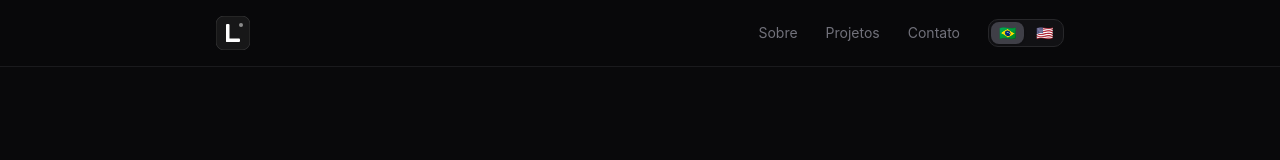
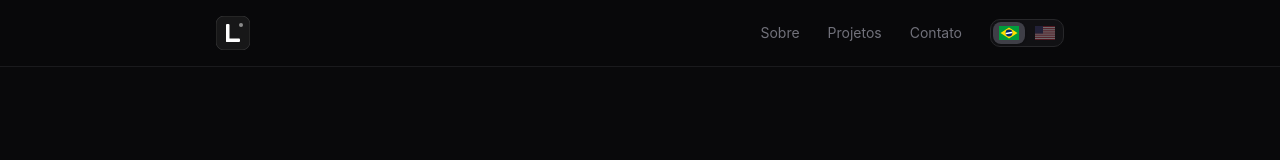
Before and after one commit to Louiis04/Portifolio, a React (Vite) app: page / in a window 1280 px wide. Shown: the top 160 px of the page. Built offline with nearby package versions, Linux system fonts and the light colour scheme.

Commit message:
feat: replace flag emojis with inline SVG flags

```diff
--- a/src/components/Navbar/Navbar.tsx
+++ b/src/components/Navbar/Navbar.tsx
@@ -1,3 +1,4 @@
+import React from "react"
 import { useLanguage } from "@/context/LanguageContext"
 import type { Language } from "@/i18n/translations"
 
@@ -20,9 +21,33 @@ function Logo() {
   )
 }
 
-const flags: { lang: Language; label: string; emoji: string }[] = [
-  { lang: "pt", label: "Português", emoji: "🇧🇷" },
-  { lang: "en", label: "English", emoji: "🇺🇸" },
+function BRFlag() {
+  return (
+    <svg viewBox="0 0 20 14" width="20" height="14" aria-hidden="true">
+      <rect width="20" height="14" fill="#009C3B" />
+      <polygon points="10,1.5 18.5,7 10,12.5 1.5,7" fill="#FFDF00" />
+      <circle cx="10" cy="7" r="3.4" fill="#002776" />
+      <rect x="6.6" y="6.3" width="6.8" height="1.4" rx="0.7" fill="white" transform="rotate(-10 10 7)" />
+    </svg>
+  )
+}
+
+function USFlag() {
+  const stripeH = 14 / 13
+  return (
+    <svg viewBox="0 0 20 14" width="20" height="14" aria-hidden="true">
+      <rect width="20" height="14" fill="#B22234" />
+      {[1, 3, 5, 7, 9, 11].map((i) => (
+        <rect key={i} y={i * stripeH} width="20" height={stripeH} fill="white" />
+      ))}
+      <rect width="8" height={stripeH * 7} fill="#3C3B6E" />
+    </svg>
+  )
+}
+
+const flags: { lang: Language; label: string; Flag: () => React.ReactElement }[] = [
+  { lang: "pt", label: "Português (BR)", Flag: BRFlag },
+  { lang: "en", label: "English (US)", Flag: USFlag },
 ]
 
 export default function Navbar() {
@@ -46,19 +71,19 @@ export default function Navbar() {
           </a>
 
           <div className="flex items-center gap-1 border border-zinc-800 rounded-lg p-0.5 bg-zinc-900/60">
-            {flags.map(({ lang, label, emoji }) => (
+            {flags.map(({ lang, label, Flag }) => (
               <button
                 key={lang}
                 onClick={() => setLanguage(lang)}
                 aria-label={label}
                 title={label}
-                className={`rounded-md px-2 py-1 text-sm transition-all duration-200 leading-none ${
+                className={`rounded-md px-1.5 py-1 transition-all duration-200 flex items-center ${
                   language === lang
-                    ? "bg-zinc-700 text-zinc-100 shadow-sm"
-                    : "text-zinc-600 hover:text-zinc-300 hover:bg-zinc-800"
+                    ? "opacity-100 bg-zinc-700 shadow-sm"
+                    : "opacity-40 hover:opacity-75 hover:bg-zinc-800"
                 }`}
               >
-                {emoji}
+                <Flag />
               </button>
             ))}
           </div>
```
